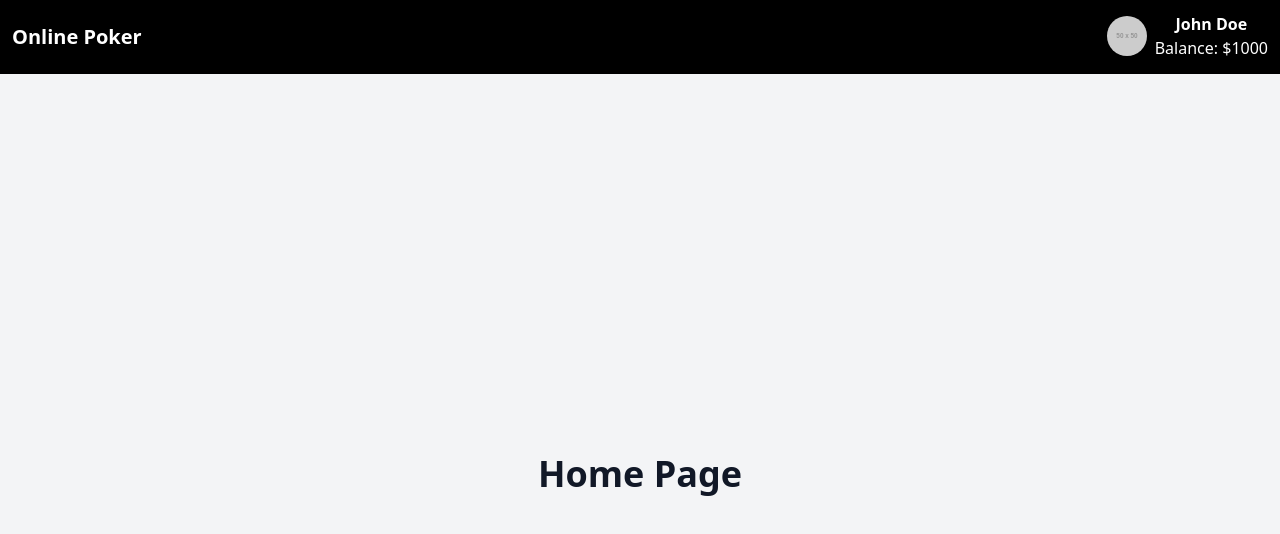
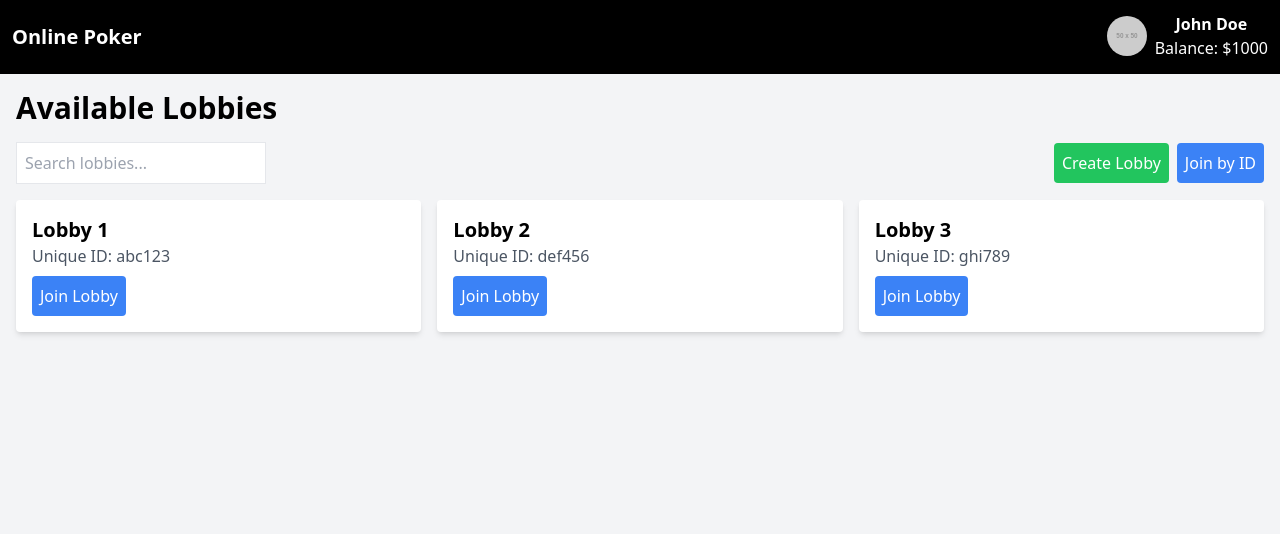
Before and after one commit to gfxv/course-work-frontend, a React (Create React App) app: page /login in a window 1280 px wide. Both pictures are taken after a click on the button "Login". Shown: the top 534 px of the page. Built offline with nearby package versions, Linux system fonts and the light colour scheme.

Commit message:
feat: add Home page

```diff
--- /dev/null
+++ b/src/components/ActionButtons.js
@@ -0,0 +1,22 @@
+import React from 'react';
+
+const ActionButtons = ({ onCreateLobby, onOpenModal }) => {
+  return (
+    <div className="flex items-center">
+      <button
+        onClick={onCreateLobby}
+        className="bg-green-500 text-white p-2 rounded mr-2"
+      >
+        Create Lobby
+      </button>
+      <button
+        onClick={onOpenModal}
+        className="bg-blue-500 text-white p-2 rounded"
+      >
+        Join by ID
+      </button>
+    </div>
+  );
+};
+
+export default ActionButtons;
--- /dev/null
+++ b/src/components/JoinByIdModal.js
@@ -0,0 +1,43 @@
+import React, { useState } from 'react';
+
+const JoinByIdModal = ({ isOpen, onClose, onJoin }) => {
+  const [lobbyId, setLobbyId] = useState('');
+
+  const handleJoin = () => {
+    onJoin(lobbyId);
+    setLobbyId('');
+  };
+
+  if (!isOpen) return null;
+
+  return (
+    <div className="fixed inset-0 bg-gray-600 bg-opacity-50 flex justify-center items-center">
+      <div className="bg-white p-6 rounded shadow-lg w-96">
+        <h2 className="text-xl font-bold mb-4">Join Lobby by ID</h2>
+        <input
+          type="text"
+          placeholder="Enter Lobby ID"
+          value={lobbyId}
+          onChange={(e) => setLobbyId(e.target.value)}
+          className="border p-2 mb-4 w-full"
+        />
+        <div className="flex justify-end">
+          <button
+            onClick={handleJoin}
+            className="bg-blue-500 text-white p-2 rounded mr-2"
+          >
+            Join
+          </button>
+          <button
+            onClick={onClose}
+            className="bg-gray-300 text-black p-2 rounded"
+          >
+            Cancel
+          </button>
+        </div>
+      </div>
+    </div>
+  );
+};
+
+export default JoinByIdModal;
--- /dev/null
+++ b/src/components/LobbyList.js
@@ -0,0 +1,22 @@
+import React from 'react';
+
+const LobbyList = ({ lobbies, onJoinLobby }) => {
+  return (
+    <div className="grid grid-cols-1 md:grid-cols-2 lg:grid-cols-3 gap-4">
+      {lobbies.map((lobby) => (
+        <div key={lobby.id} className="bg-white p-4 rounded shadow-md">
+          <h2 className="text-xl font-bold">{lobby.name}</h2>
+          <p className="text-gray-600">Unique ID: {lobby.uniqueId}</p>
+          <button
+            onClick={() => onJoinLobby(lobby.uniqueId)}
+            className="mt-2 bg-blue-500 text-white p-2 rounded"
+          >
+            Join Lobby
+          </button>
+        </div>
+      ))}
+    </div>
+  );
+};
+
+export default LobbyList;
--- /dev/null
+++ b/src/components/SearchBar.js
@@ -0,0 +1,15 @@
+import React from 'react';
+
+const SearchBar = ({ searchTerm, onSearch }) => {
+  return (
+    <input
+      type="text"
+      placeholder="Search lobbies..."
+      value={searchTerm}
+      onChange={onSearch}
+      className="border p-2 w-1/5"
+    />
+  );
+};
+
+export default SearchBar;
--- a/src/pages/Home.js
+++ b/src/pages/Home.js
@@ -1,12 +1,74 @@
-import React from "react";
+import React, { useState } from "react";
+import { useNavigate } from "react-router-dom";
+import SearchBar from "../components/SearchBar";
+import LobbyList from "../components/LobbyList";
+import ActionButtons from "../components/ActionButtons";
+import JoinByIdModal from "../components/JoinByIdModal";
 import Header from "../components/Header";
 
 const Home = () => {
+  const [searchTerm, setSearchTerm] = useState("");
+  const [lobbies, setLobbies] = useState([
+    { id: 1, name: "Lobby 1", uniqueId: "abc123" },
+    { id: 2, name: "Lobby 2", uniqueId: "def456" },
+    { id: 3, name: "Lobby 3", uniqueId: "ghi789" },
+  ]);
+  const [filteredLobbies, setFilteredLobbies] = useState(lobbies);
+  const [isModalOpen, setIsModalOpen] = useState(false);
+  const navigate = useNavigate();
+
+  const handleSearch = (e) => {
+    const value = e.target.value;
+    setSearchTerm(value);
+    setFilteredLobbies(
+      lobbies.filter((lobby) =>
+        lobby.name.toLowerCase().includes(value.toLowerCase())
+      )
+    );
+  };
+
+  const handleCreateLobby = () => {
+    // Logic to create a new lobby
+    navigate("/create-lobby");
+  };
+
+  const handleJoinLobby = (uniqueId) => {
+    // Logic to join a lobby by unique ID
+    navigate(`/lobby/${uniqueId}`);
+  };
+
+  const handleJoinById = (uniqueId) => {
+    // Logic to join a lobby by unique ID
+    navigate(`/lobby/${uniqueId}`);
+    setIsModalOpen(false);
+  };
+
+  const openModal = () => {
+    setIsModalOpen(true);
+  };
+
+  const closeModal = () => {
+    setIsModalOpen(false);
+  };
+
   return (
     <>
-      <Header/>
-      <div className="min-h-screen flex items-center justify-center bg-gray-100">
-        <h1 className="text-4xl font-bold text-gray-900">Home Page</h1>
+      <Header />
+      <div className="min-h-screen bg-gray-100 p-4">
+        <h1 className="text-3xl font-bold mb-4">Available Lobbies</h1>
+        <div className="flex justify-between items-center mb-4">
+          <SearchBar searchTerm={searchTerm} onSearch={handleSearch} />
+          <ActionButtons
+            onCreateLobby={handleCreateLobby}
+            onOpenModal={openModal}
+          />
+        </div>
+        <LobbyList lobbies={filteredLobbies} onJoinLobby={handleJoinLobby} />
+        <JoinByIdModal
+          isOpen={isModalOpen}
+          onClose={closeModal}
+          onJoin={handleJoinById}
+        />
       </div>
     </>
   );
```
